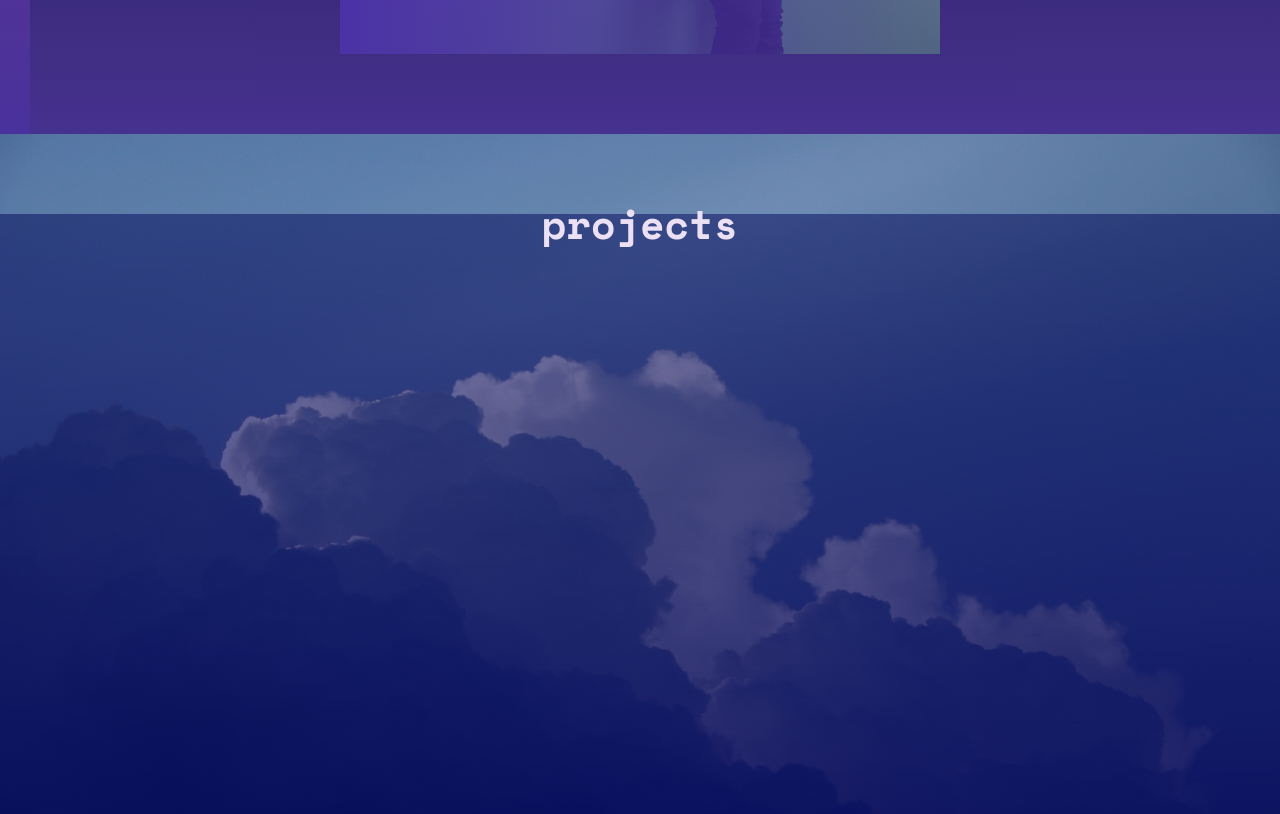
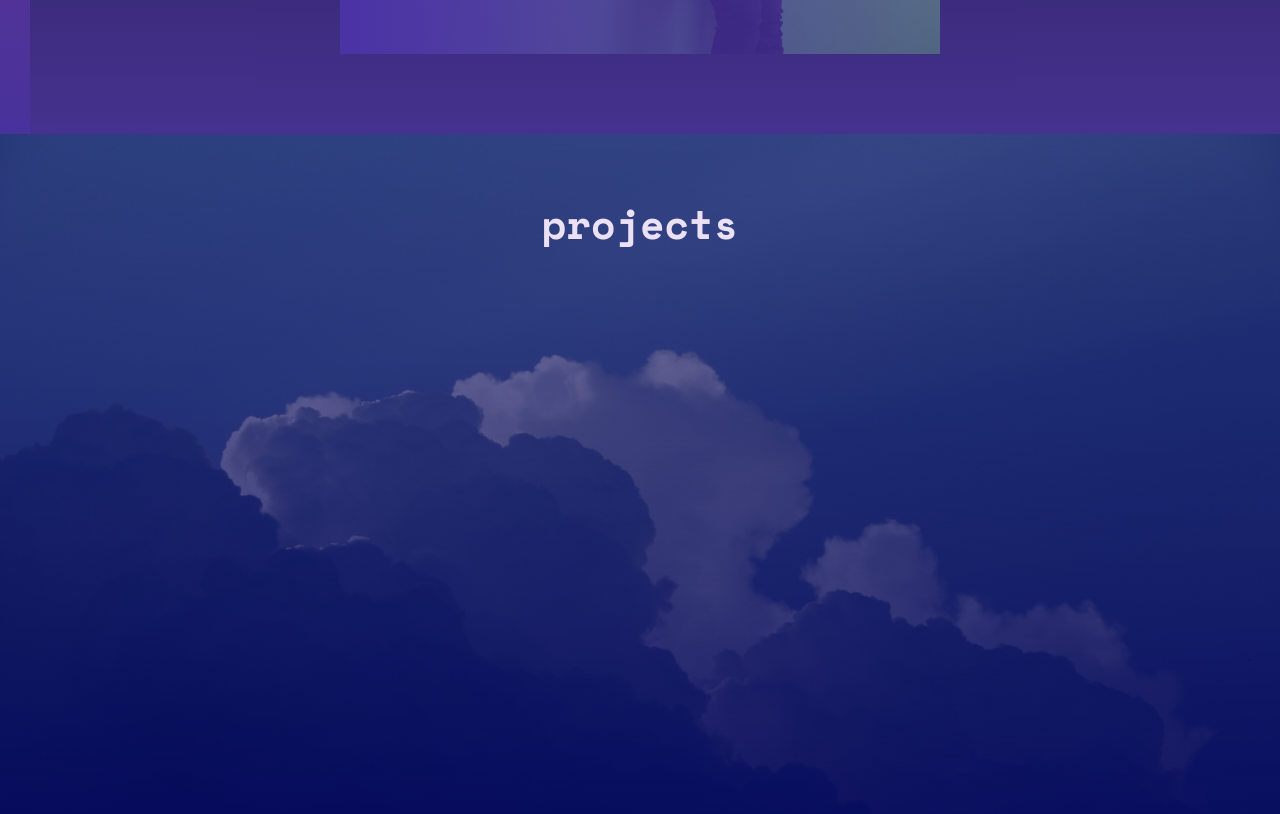
Before and after one commit to oteklund/portfolio, a Vue app: page / in a window 1280 px wide. Shown: the part 1466-2280 px from the top of the page. Built offline with nearby package versions, Linux system fonts and the light colour scheme.

Commit message:
background height styling

```diff
--- a/src/components/Contact.vue
+++ b/src/components/Contact.vue
@@ -55,7 +55,7 @@ export default {
     ul
       display: flex
       flex-direction: column
-
+      color: base.$lightblue
       font-family: base.$sans-serif
       margin: auto
       padding: 30px
--- a/src/components/Projects.vue
+++ b/src/components/Projects.vue
@@ -24,7 +24,7 @@ export default {
     position: absolute
     z-index: 0
     content: ""
-    left: 0
+    top: 200%
     height: 100%
     width: 100%
     background: linear-gradient(to bottom, transparentize(#020659, 0.5), #020659)
```
